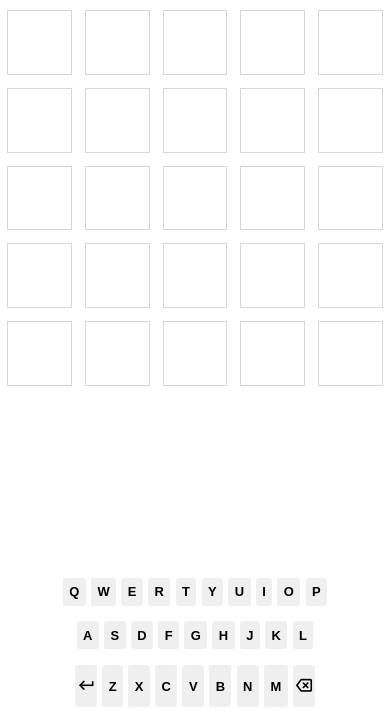
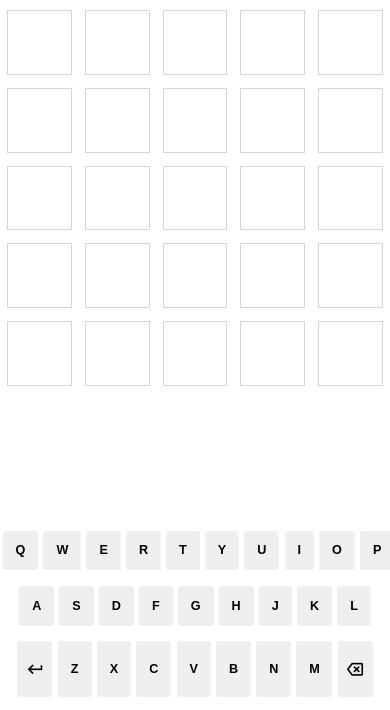
Before and after one commit to gio1135/wordle, a plain HTML site: page index.html in a window 390 px wide. Shown: the part 134-844 px from the top of the page. Drawn offline with nearby package versions, Linux system fonts and the light colour scheme.

Commit message:
bigger keyboard

```diff
--- a/style.css
+++ b/style.css
@@ -61,13 +61,15 @@ h1 {
   flex-direction: column;
   align-items: center;
   margin-top: auto;
+  margin-bottom: 0.8rem;
   padding: 0;
   width: 100%;
 }
 
 #keyboard-cont div {
   display: flex;
-  flex-wrap: wrap;
+  flex-wrap: nowrap;
+  max-width: 100%;
 }
 
 .second-row {
@@ -77,11 +79,11 @@ h1 {
 .keyboard-button {
   flex: 1;
   margin: 0.2rem;
-  padding: 0.8rem;
+  padding: 1rem;
   border: 0;
   border-radius: 4px;
   max-width: 10%;
-  font-size: calc(1rem + 0.5vw);
+  font-size: 4vw;
   font-weight: 700;
   cursor: pointer;
   text-transform: uppercase;
@@ -96,8 +98,4 @@ h1 {
   html, body {
     zoom: 0.9;
   }
-  .keyboard-button {
-    padding: 0.5rem;
-    font-size: 1rem;
-  }
 }
```
